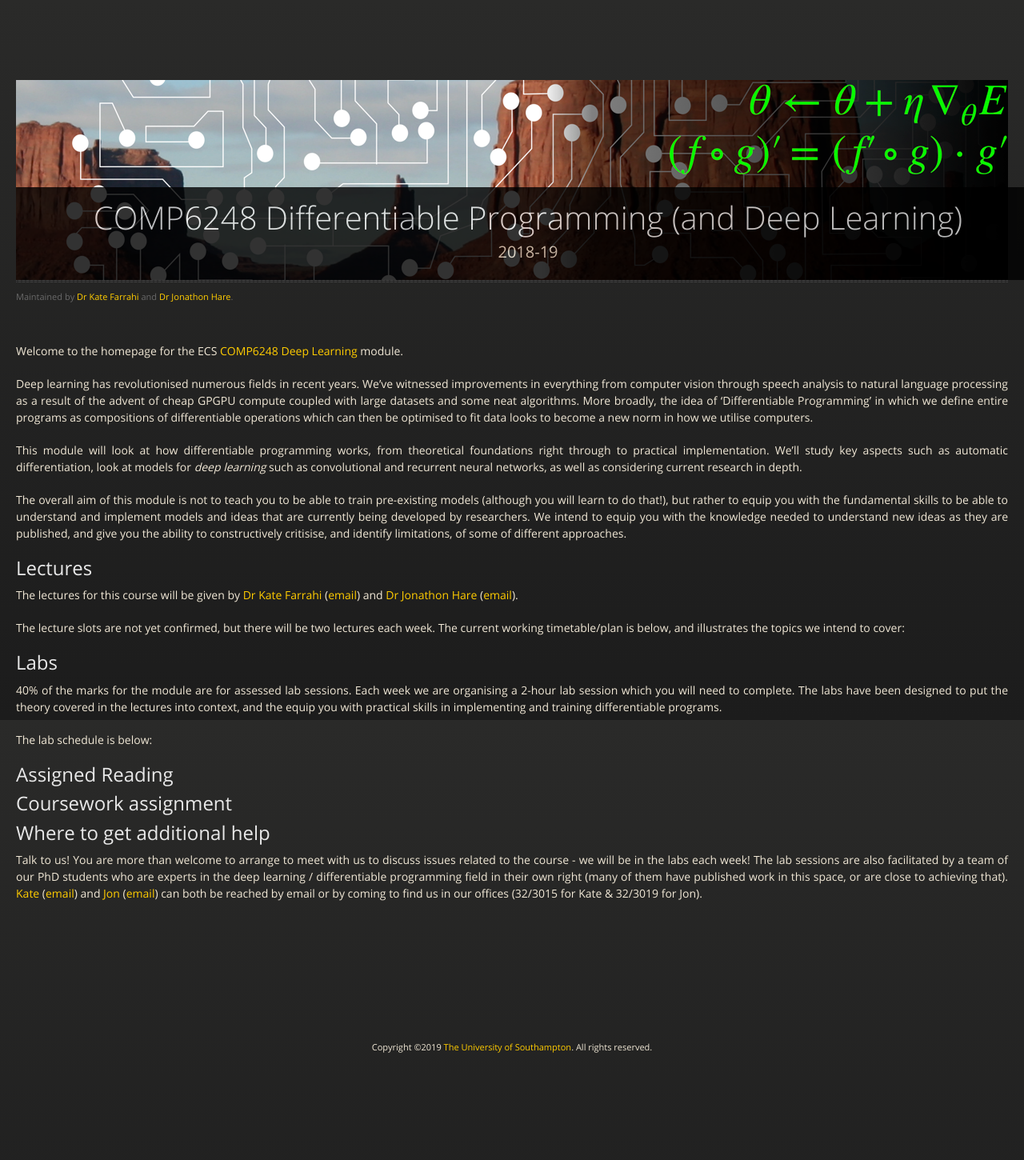
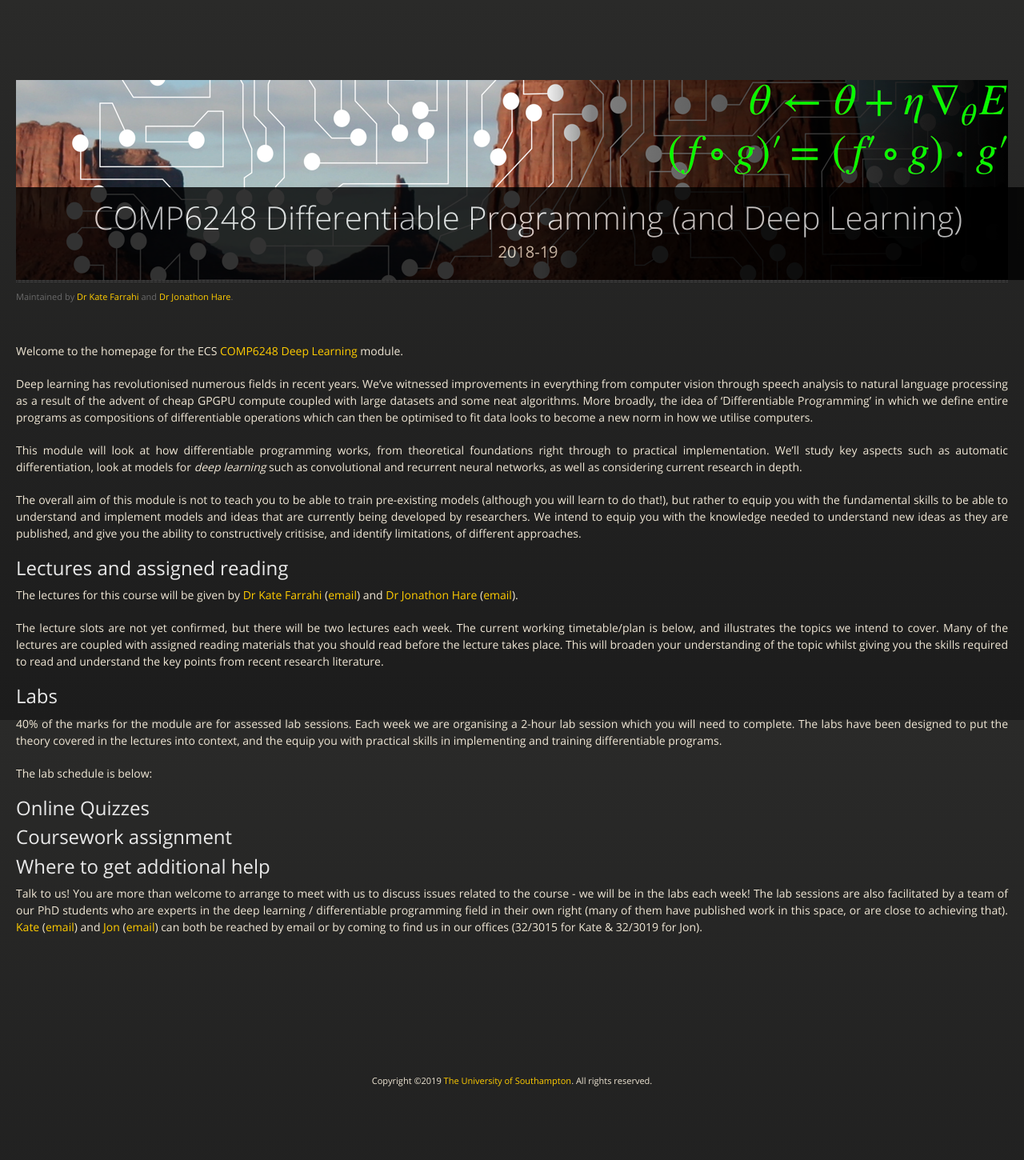
Before and after one commit to ecs-vlc/COMP6248, a Jekyll site: the page built from docs/index.md, in a window 1280 px wide. Shown: the whole page at 80% size. Built offline with Jekyll 4.4.1, drawn with Linux system fonts in a browser that asks for light colours; nearby versions of some CDN libraries; before the commit the page ends 1408 px from its top, so only the background shows below that.

Commit message:
adding content and fixing style

```diff
--- a/docs/index.md
+++ b/docs/index.md
@@ -12,14 +12,14 @@ Deep learning has revolutionised numerous fields in recent years. We've witnesse
 
 This module will look at how differentiable programming works, from theoretical foundations right through to practical implementation. We'll study key aspects such as automatic differentiation, look at models for _deep learning_ such as convolutional and recurrent neural networks, as well as considering current research in depth.
 
-The overall aim of this module is not to teach you to be able to train pre-existing models (although you will learn to do that!), but rather to equip you with the fundamental skills to be able to understand and implement models and ideas that are currently being developed by researchers. We intend to equip you with the knowledge needed to understand new ideas as they are published, and give you the ability to constructively critisise, and identify limitations, of some of different approaches.
+The overall aim of this module is not to teach you to be able to train pre-existing models (although you will learn to do that!), but rather to equip you with the fundamental skills to be able to understand and implement models and ideas that are currently being developed by researchers. We intend to equip you with the knowledge needed to understand new ideas as they are published, and give you the ability to constructively critisise, and identify limitations, of different approaches.
 
 
-## Lectures
+## Lectures and assigned reading
 
 The lectures for this course will be given by <a href="http://www.ecs.soton.ac.uk/people/kf2u17">Dr Kate Farrahi</a> ([email](mailto:kf2u17@ecs.soton.ac.uk)) and <a href="http://www.ecs.soton.ac.uk/people/jsh2">Dr Jonathon Hare</a> ([email](mailto:jsh2@ecs.soton.ac.uk)).
 
-The lecture slots are not yet confirmed, but there will be two lectures each week. The current working timetable/plan is below, and illustrates the topics we intend to cover:
+The lecture slots are not yet confirmed, but there will be two lectures each week. The current working timetable/plan is below, and illustrates the topics we intend to cover. Many of the lectures are coupled with assigned reading materials that you should read before the lecture takes place. This will broaden your understanding of the topic whilst giving you the skills required to read and understand the key points from recent research literature.
 
 
 ## Labs
@@ -29,7 +29,7 @@ The lecture slots are not yet confirmed, but there will be two lectures each wee
 The lab schedule is below:
 
 
-## Assigned Reading
+## Online Quizzes
 
 
 ## Coursework assignment
```
